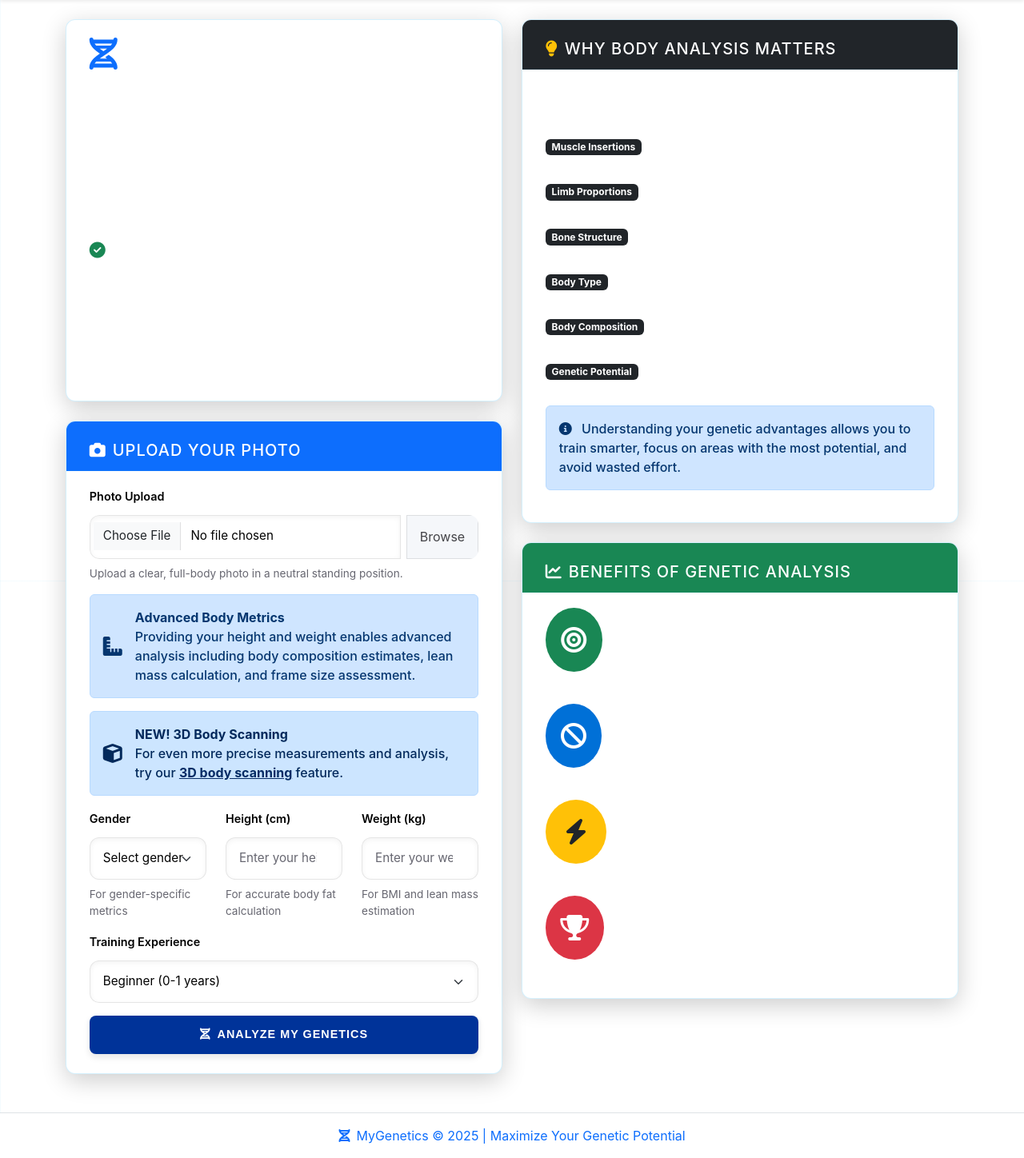
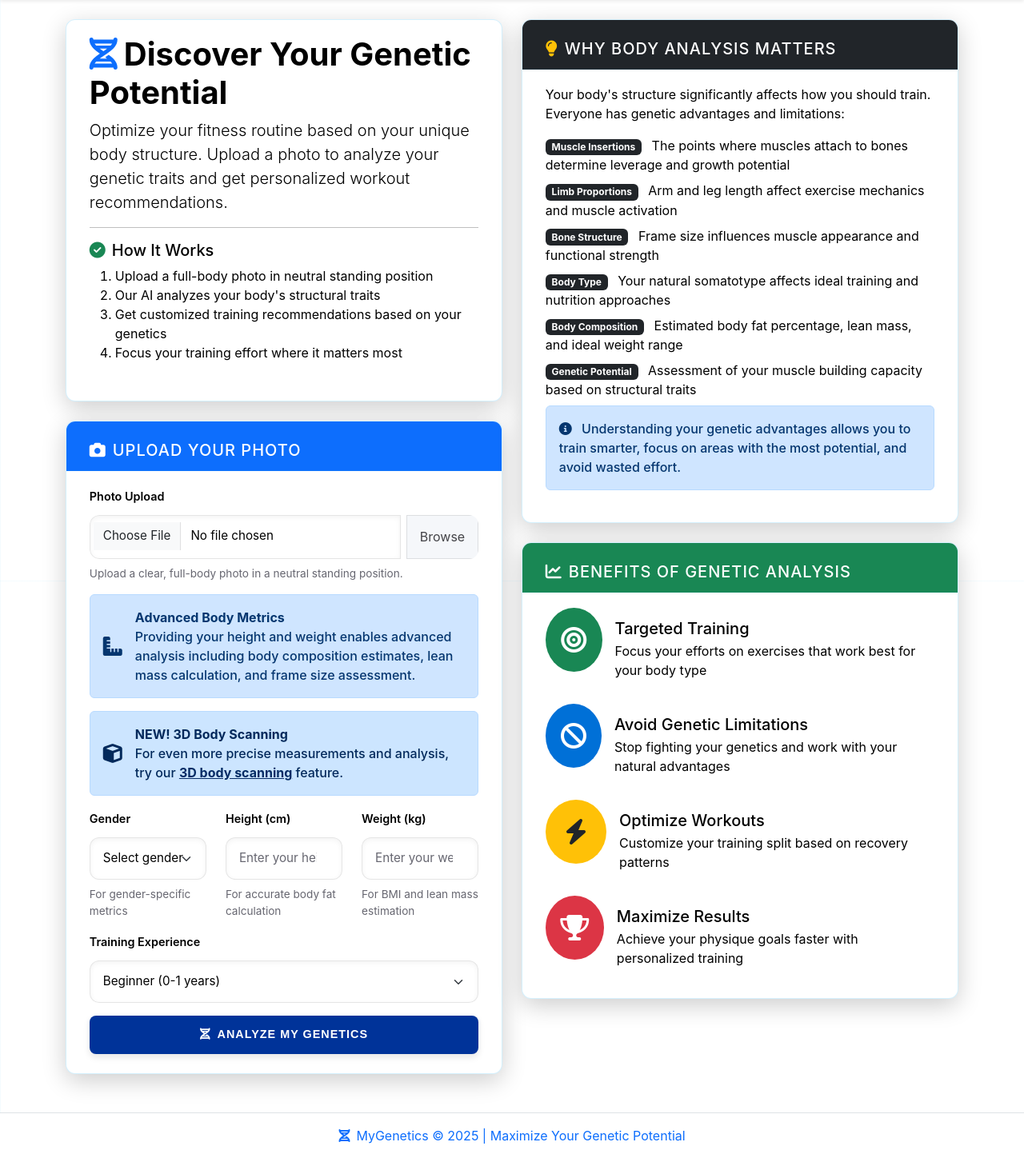
Before and after one commit to roarista/MyGeneticsApp, a Flask app: page / in a window 1280 px wide. Shown: the part 74-1522 px from the top of the page at 80% size. Run offline with Flask 3, Linux system fonts and the light colour scheme; the visitor is signed in with stand-in values (Sample User, id 1); some libraries are stand-ins or nearby versions.

Commit message:
Fix: Improve text contrast in white background boxes by changing text color to dark.
Replit-Commit-Author: Agent
Replit-Commit-Session-Id: 5eae1df4-39a3-4e13-a46d-53261f462b2a
Replit-Commit-Screenshot-Url: https://storage.googleapis.com/screenshot-production-us-central1/d539a280-1894-4a5b-a6d6-6a4b81966c40/73bb9c87-bffd-4eb4-a3b5-6ae041efb850.jpg

```diff
--- a/static/css/custom.css
+++ b/static/css/custom.css
@@ -1472,7 +1472,7 @@ body {
 
 .card-body {
     padding: 1.2rem 1.8rem 1.5rem;
-    color: var(--text-light);
+    color: var(--text-dark); /* Changed from text-light to text-dark for better contrast on white backgrounds */
 }
 
 .card-footer {
```
